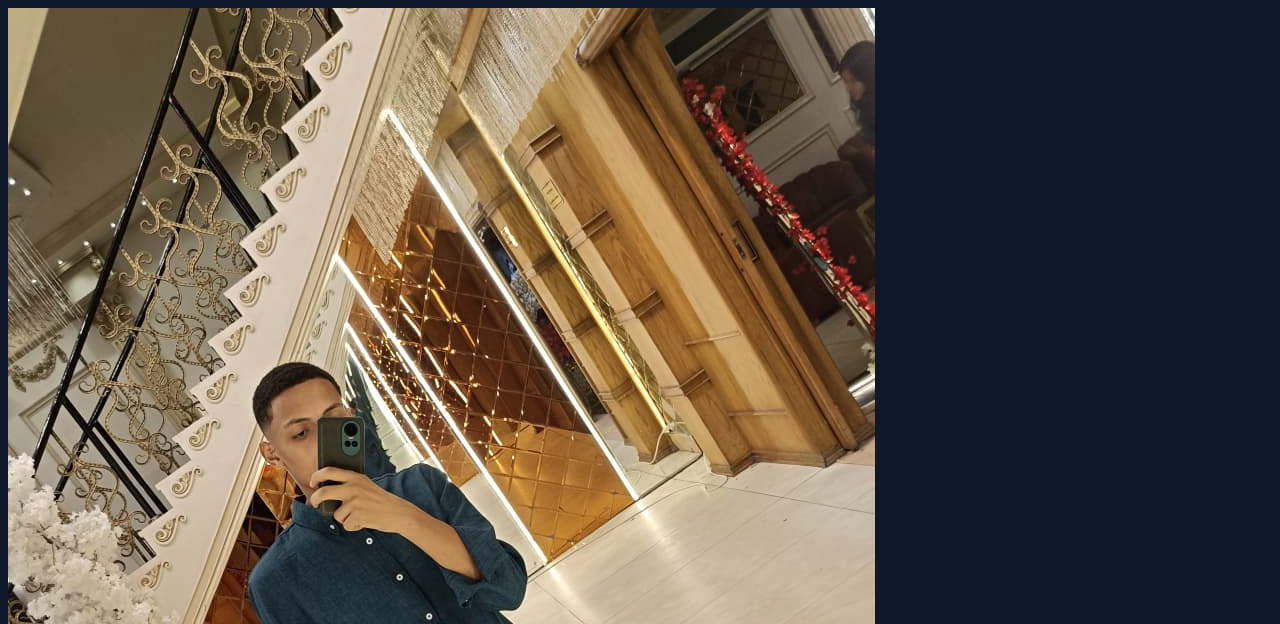
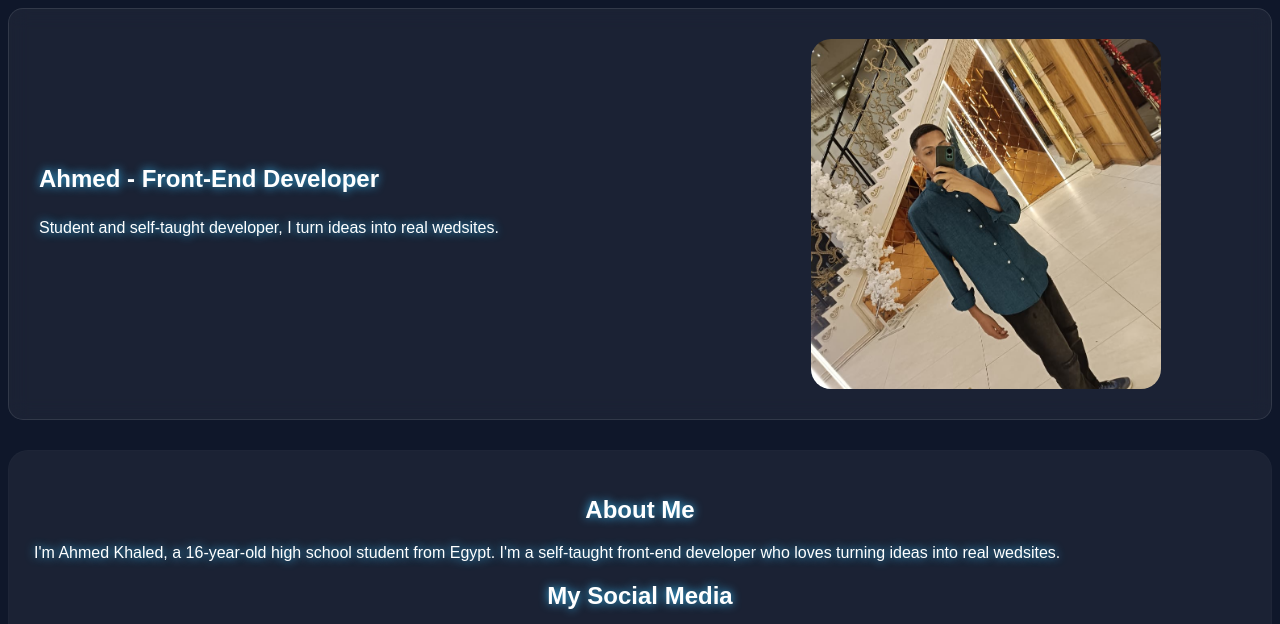
Before and after one commit to a7med-k7aled/portfolio, a plain HTML site: page index.html in a window 1280 px wide. Shown: the top 624 px of the page. Drawn offline with Linux system fonts and the light colour scheme; grey boxes are pictures that could not be loaded.

Commit message:
Update index.html

```diff
--- a/index.html
+++ b/index.html
@@ -5,7 +5,7 @@
         <link rel="stylesheet" href="style.css">
         <link rel="stylesheet" href="https://cdnjs.cloudflare.com/ajax/libs/font-awesome/6.5.0/css/all.min.css">
         <meta name="viewport" content="width=device-width, initial-scale=1.0">
-        <img src="A7med.jpeg">
+
     </head>
 
     <body>
```
